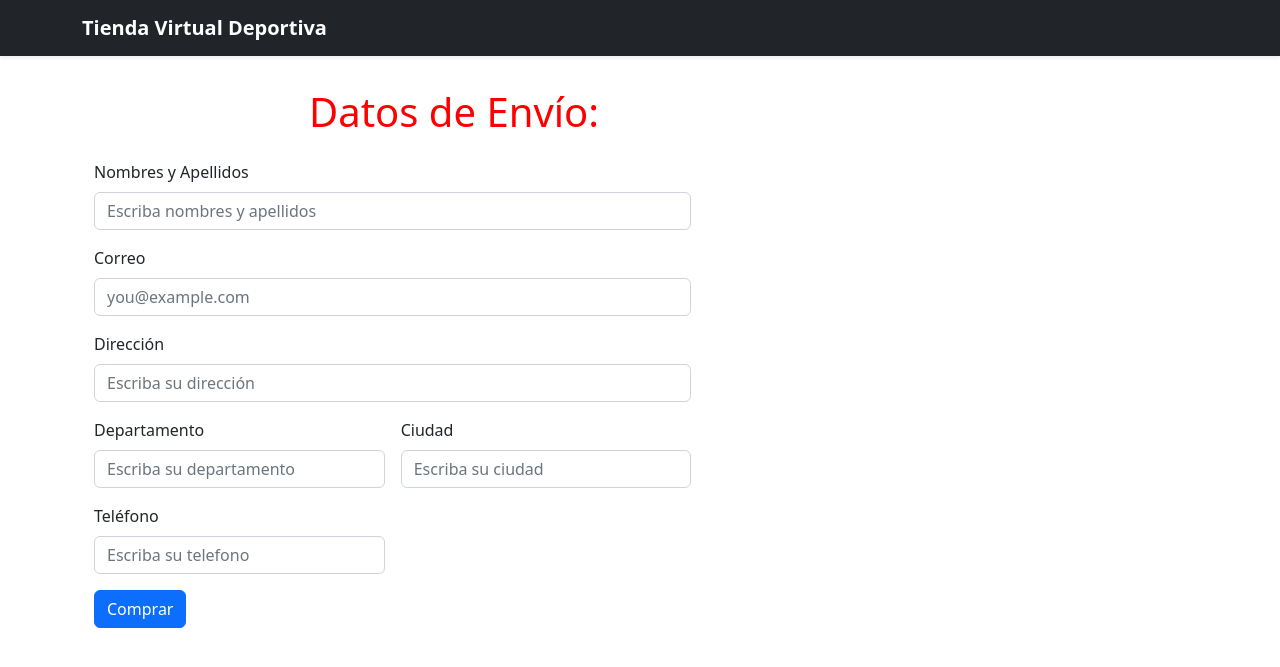
After one commit to JeanPi22/django_Tienda_Depotiva, a Django app: page /comprar in a window 1280 px wide. The commit adds this page. Shown: the top 667 px of the page. Run offline with Django 4.2, Linux system fonts and the light colour scheme.

Commit message:
Crud y cambio de ventanas

```diff
--- /dev/null
+++ b/css/estilos.css
@@ -0,0 +1,3 @@
+main>.container {
+    padding: 30px 0;
+}
--- a/gestion_ventas/templates/base.html
+++ b/gestion_ventas/templates/base.html
@@ -11,6 +11,7 @@
   <!-- Bootstrap CSS v5.2.1 -->
   <link href="https://cdn.jsdelivr.net/npm/bootstrap@5.2.1/dist/css/bootstrap.min.css" rel="stylesheet"
     integrity="sha384-iYQeCzEYFbKjA/T2uDLTpkwGzCiq6soy8tYaI1GyVh/UjpbCx/TYkiZhlZB6+fzT" crossorigin="anonymous">
+  <link href="css/estilos.css" rel="stylesheet">
 
 </head>
 <body>
--- /dev/null
+++ b/gestion_ventas/templates/comprar_producto.html
@@ -0,0 +1,64 @@
+{% extends "base.html" %}
+
+{% block titulo %} Productos {% endblock %}
+
+{% block contenido %}
+
+<head>
+
+    <title>
+        COMPLETA TU COMPRAR
+    </title>
+</head>
+
+<body>
+    <div class="col-md-7 col-lg-8">
+        <div class="container">
+
+            <form class="row g-3 mt-3" , action="/agregar_compra/" method="POST">{% csrf_token%}
+
+                <h1 style="text-align:center; color:red; margin-top: 3;" ,>Datos de Envío: </h1>
+
+                <div class="col-10">
+                    <label for="nombre_apellido" class="form-label">Nombres y Apellidos</label>
+                    <input type="nombre_apellido" class="form-control" id="nombre_apellido"
+                        placeholder="Escriba nombres y apellidos">
+                </div>
+
+                <div class="col-10">
+                    <label for="correo" class="form-label">Correo</label>
+                    <input type="correo" class="form-control" id="correo" placeholder="you@example.com">
+                </div>
+
+                <div class="col-10">
+                    <label for="direccion" class="form-label">Dirección</label>
+                    <input type="direccion" class="form-control" id="direccion" placeholder="Escriba su dirección">
+                </div>
+
+                <div class="col-lg-5">
+                    <label for="departamento" class="form-label">Departamento</label>
+                    <input type="departamento" class="form-control" id="departamento"
+                        placeholder="Escriba su departamento">
+                </div>
+
+                <div class="col-5">
+                    <label for="ciudad" class="form-label">Ciudad</label>
+                    <input type="ciudad" class="form-control" id="ciudad" placeholder="Escriba su ciudad">
+                </div>
+
+                <div class="col-5">
+                    <label for="telefono" class="form-label">Teléfono</label>
+                    <input type="telefono" class="form-control" id="telefono" placeholder="Escriba su telefono">
+                </div>
+
+                <div class="col-12">
+                    <button type="submit" class="btn btn-primary"> Comprar</button>
+                </div>
+            </form>
+        </div>
+
+    </div>
+
+</body>
+
+{% endblock %}
--- a/gestion_ventas/templates/ver_productos.html
+++ b/gestion_ventas/templates/ver_productos.html
@@ -14,7 +14,7 @@
                 <p class="card-text">${{producto.costo}}</p>
                 <div class="d-flex justify-content-between align-items-center">
                     <div class="btn-group">
-                        <button type="button" class="btn btn-primary">Comprar</button>
+                        <a name="" id="" class="btn btn-primary" href="{% url 'form_compra'%}" role="button">Comprar</a>
                     </div>
                 </div>
             </div>
--- a/gestion_ventas/urls.py
+++ b/gestion_ventas/urls.py
@@ -3,5 +3,7 @@ from . import views
 
 urlpatterns = [
     path('inicio', views.Inicio, name="inicio"),
-    path('', views.ver_productos, name="ver_productos")
+    path('', views.ver_productos, name="ver_productos"),
+    path('comprar', views.agregar_compra, name="comprar"),
+    path('form_compra', views.form_compra, name="form_compra")
 ]
--- a/gestion_ventas/views.py
+++ b/gestion_ventas/views.py
@@ -4,15 +4,18 @@ from django.http import HttpResponse
 
 # Create your views here.
 
-def prueba(request):
-    return HttpResponse("<h1>Bienvenido</h1>")
-
 def Inicio(request):
     return render(request, "inicio.html")
+
 
 def ver_productos(request):
     productos = Productos.objects.all()
     return render(request, "ver_productos.html", {'productos': productos})
+
+
+def form_compra(request):
+    return render(request, "comprar_producto.html")
+
 
 def agregar_compra(request):
     if request.method == "POST":
@@ -27,4 +30,4 @@ def agregar_compra(request):
         data.save()
         return redirect("/ver_productos/")
     else:
-        return render(request, "comprar.html")
+        return render(request, "comprar_producto.html")
```
Also changed, not shown: 1 other file.
